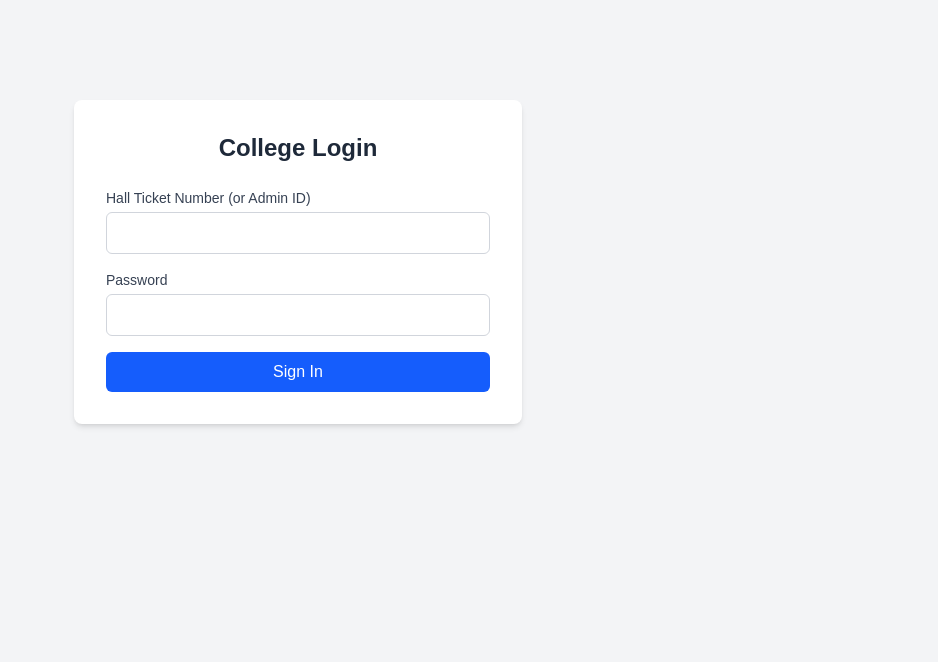
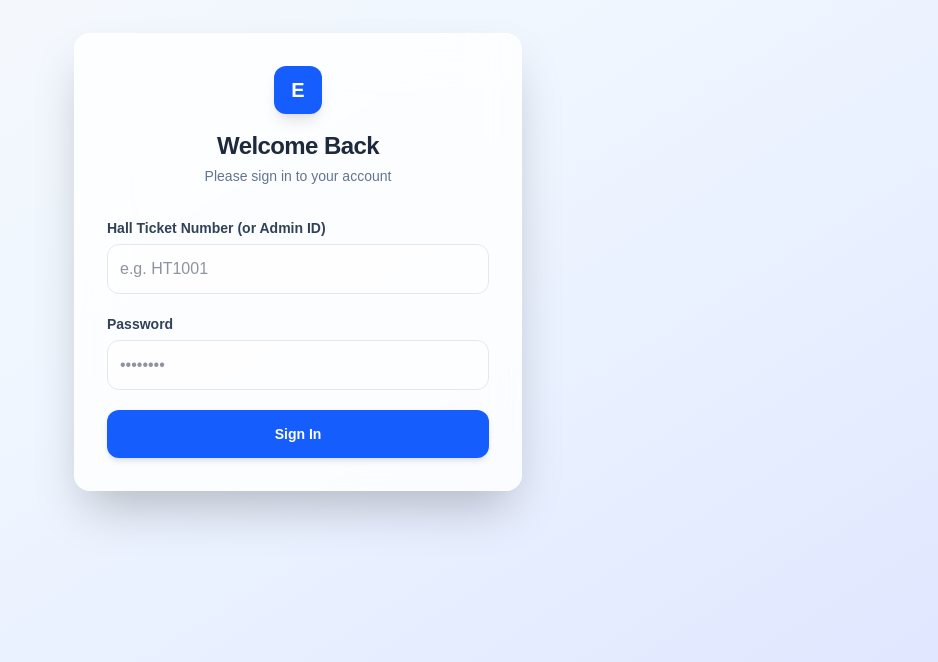
Before and after one commit to al-junaid-dev/college-feedback-app, a Next.js app: page /login in a window 1280 px wide. Shown: the part 138-800 px from the top of the page, without its empty margins (342-1280 px from the left). Built offline with nearby package versions, Linux system fonts and the light colour scheme.

Commit message:
Update page.tsx

```diff
--- a/app/login/page.tsx
+++ b/app/login/page.tsx
@@ -14,7 +14,6 @@ export default function LoginPage() {
     e.preventDefault();
     setError("");
 
-    // Call NextAuth's signIn function
     const res = await signIn("credentials", {
       hallTicket,
       password,
@@ -24,10 +23,7 @@ export default function LoginPage() {
     if (res?.error) {
       setError("Invalid Hall Ticket or Password");
     } else {
-      // Fetch the newly created session
       const session = await getSession();
-
-      // Check the role and route accordingly!
       if ((session?.user as any)?.role === "ADMIN") {
         router.push("/admin");
       } else {
@@ -37,36 +33,50 @@ export default function LoginPage() {
   };
 
   return (
-    <div className="flex min-h-screen items-center justify-center bg-gray-100">
-      <div className="w-full max-w-md rounded-lg bg-white p-8 shadow-md">
-        <h2 className="mb-6 text-center text-2xl font-bold text-gray-800">College Login</h2>
+    <div className="flex min-h-screen items-center justify-center bg-gradient-to-br from-slate-50 via-blue-50 to-indigo-100 p-4">
+      {/* Glassmorphism Card */}
+      <div className="w-full max-w-md rounded-2xl bg-white/80 p-8 shadow-2xl backdrop-blur-xl border border-white/50 transition-all">
 
-        {error && <p className="mb-4 text-center text-sm text-red-500">{error}</p>}
+        <div className="mb-8 text-center">
+          <div className="mx-auto mb-4 flex h-12 w-12 items-center justify-center rounded-xl bg-blue-600 text-xl font-bold text-white shadow-lg">
+            E
+          </div>
+          <h2 className="text-2xl font-extrabold text-slate-800 tracking-tight">Welcome Back</h2>
+          <p className="text-sm text-slate-500 mt-1">Please sign in to your account</p>
+        </div>
 
-        <form onSubmit={handleSubmit} className="space-y-4">
+        {error && (
+          <div className="mb-6 rounded-lg bg-red-50 p-3 text-center text-sm font-medium text-red-600 border border-red-100">
+            {error}
+          </div>
+        )}
+
+        <form onSubmit={handleSubmit} className="space-y-5">
           <div>
-            <label className="mb-1 block text-sm font-medium text-gray-700">Hall Ticket Number (or Admin ID)</label>
+            <label className="mb-1.5 block text-sm font-semibold text-slate-700">Hall Ticket Number (or Admin ID)</label>
             <input
               type="text"
               required
-              className="w-full rounded-md border border-gray-300 p-2 focus:border-blue-500 focus:outline-none focus:ring-1 focus:ring-blue-500"
+              className="w-full rounded-xl border border-slate-200 bg-white/50 p-3 text-slate-800 transition-all focus:border-blue-500 focus:bg-white focus:outline-none focus:ring-4 focus:ring-blue-500/10"
               value={hallTicket}
               onChange={(e) => setHallTicket(e.target.value)}
+              placeholder="e.g. HT1001"
             />
           </div>
           <div>
-            <label className="mb-1 block text-sm font-medium text-gray-700">Password</label>
+            <label className="mb-1.5 block text-sm font-semibold text-slate-700">Password</label>
             <input
               type="password"
               required
-              className="w-full rounded-md border border-gray-300 p-2 focus:border-blue-500 focus:outline-none focus:ring-1 focus:ring-blue-500"
+              className="w-full rounded-xl border border-slate-200 bg-white/50 p-3 text-slate-800 transition-all focus:border-blue-500 focus:bg-white focus:outline-none focus:ring-4 focus:ring-blue-500/10"
               value={password}
               onChange={(e) => setPassword(e.target.value)}
+              placeholder="••••••••"
             />
           </div>
           <button
             type="submit"
-            className="w-full rounded-md bg-blue-600 py-2 text-white transition hover:bg-blue-700"
+            className="w-full rounded-xl bg-blue-600 py-3.5 text-sm font-bold text-white shadow-md transition-all hover:bg-blue-700 hover:shadow-lg hover:-translate-y-0.5"
           >
             Sign In
           </button>
```
